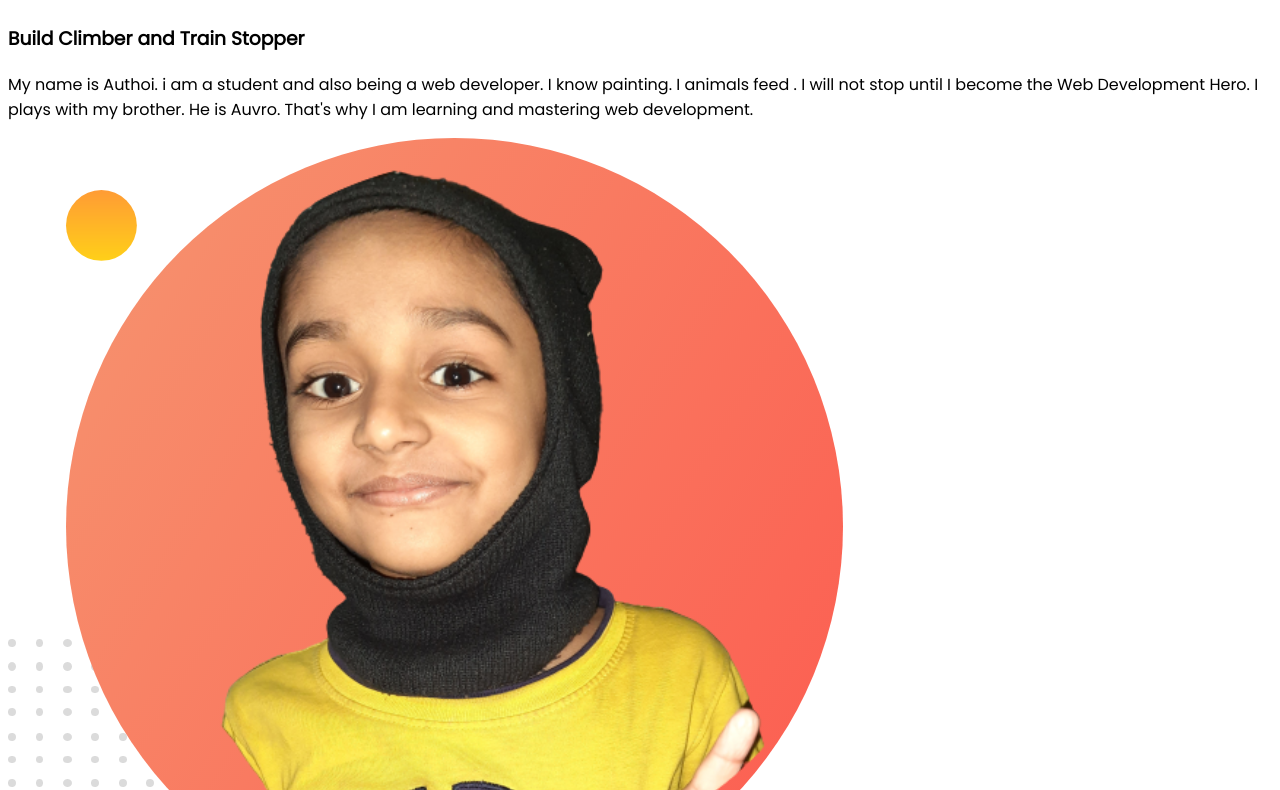
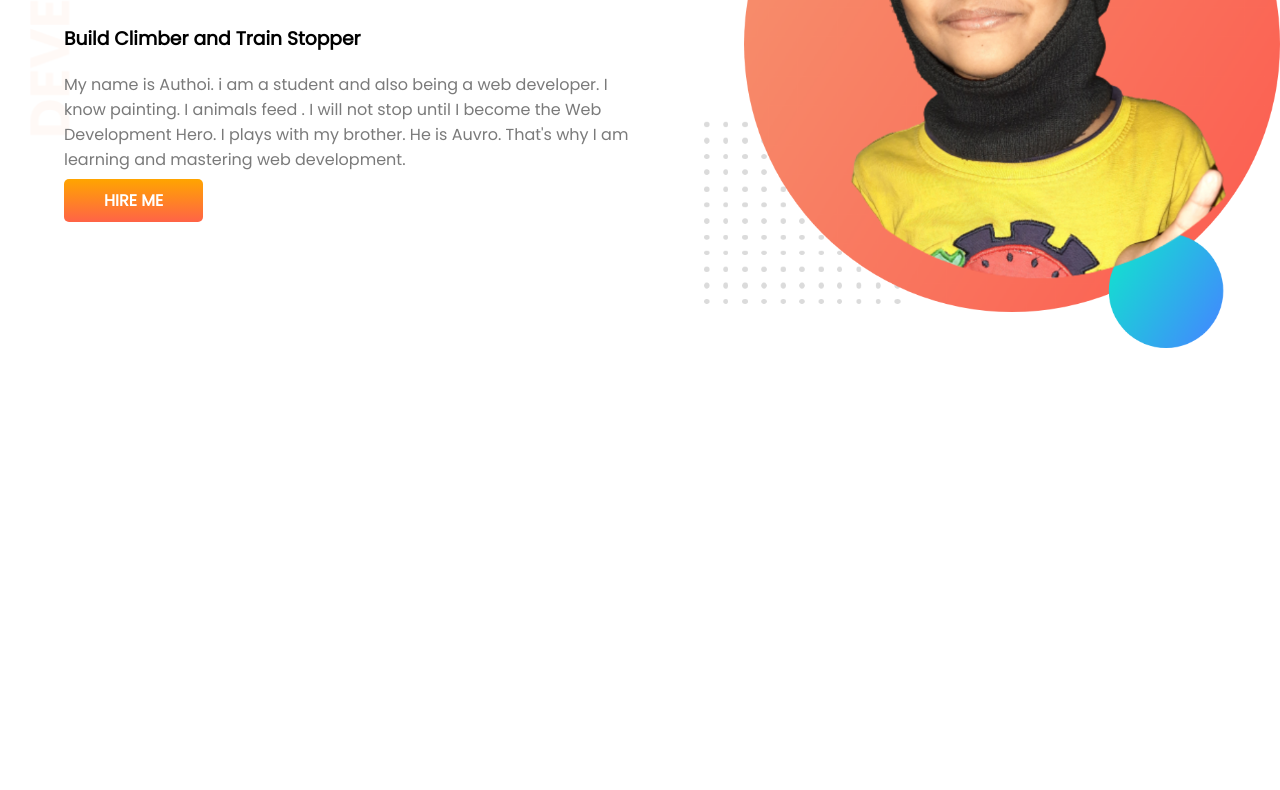
Before and after one commit to Authoi234/Developer-portfolio, a plain HTML site: page index.html in a window 1280 px wide. Shown: the part 224-1014 px from the top of the page. After the commit the page ends 800 px from the top, so only its background shows below. Drawn offline with Linux system fonts and the light colour scheme.

Commit message:
top banner added

```diff
--- a/index.html
+++ b/index.html
@@ -12,15 +12,16 @@
     <link rel="shortcut icon" href="./images/CC_20220123_154311.png" type="image/x-icon">
 </head>
 <body>
-    <section>
-        <div>
-            <div>
+    <section class="top-banner">
+        <div class="d-flex">
+            <div class="half-width">
                 <h1>Welcome To</h1>
                 <h1><span class="orange-color">Authoi Auvro</span> World!!</h1>
                 <h3>Build Climber and Train Stopper</h3>
                 <p>My name is Authoi. i am a student and also being a web developer. I know painting. I animals feed .  I will not stop until I become the Web Development Hero. I plays with my brother. He is Auvro. That's why I am learning and mastering web development.</p>
+                <a class="link-button" href="https://www.linkedin.com/company/programminghero/" target="_blank" rel="noopener noreferrer">HIRE ME</a>
             </div>
-            <div>
+            <div class="half-width">
                 <img src="./images/Nazmus-Sakib-Khan-Auvro.png.png" alt="">
             </div>
         </div>
--- a/style.css
+++ b/style.css
@@ -1,9 +1,35 @@
 body{
     font-family: 'Poppins', sans-serif;
+    margin: 0;
 }
 h1{
     font-size: 45px;
 }
+p{
+    color: rgb(122, 122, 122);
+}
 .orange-color{
     color: orange;
 }
+.d-flex{
+    display: flex;
+}
+.half-width{
+    width: 100%;
+    padding-left: 5%;
+}
+.half-width img{
+    width: 100%;
+}
+.link-button{
+    text-decoration: none;
+    background-image: linear-gradient(orange, tomato);
+    padding: 10px 40px;
+    border-radius: 5px;
+    color: white;
+    font-weight: 700;
+}
+.top-banner{
+    background-image: url(./images/images/top-banner.png);
+    background-repeat: no-repeat;
+}
```
